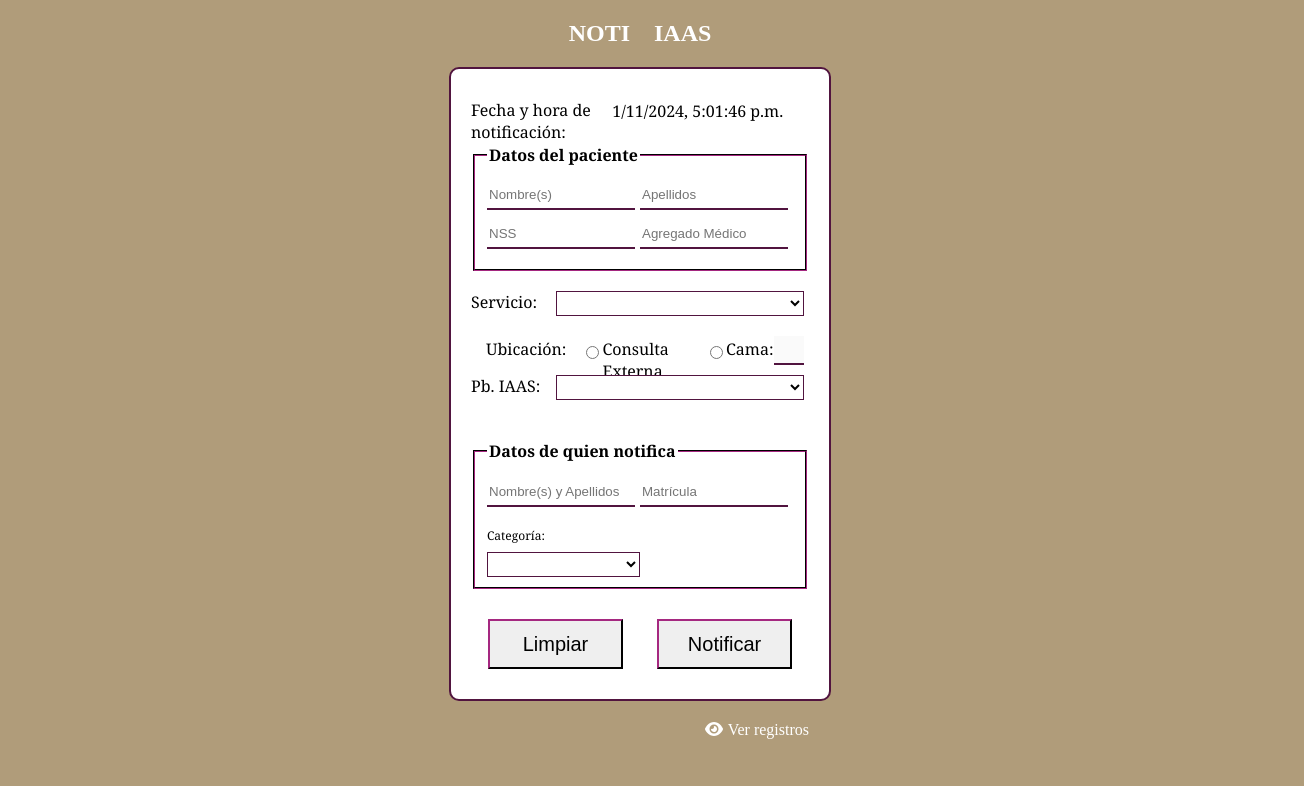
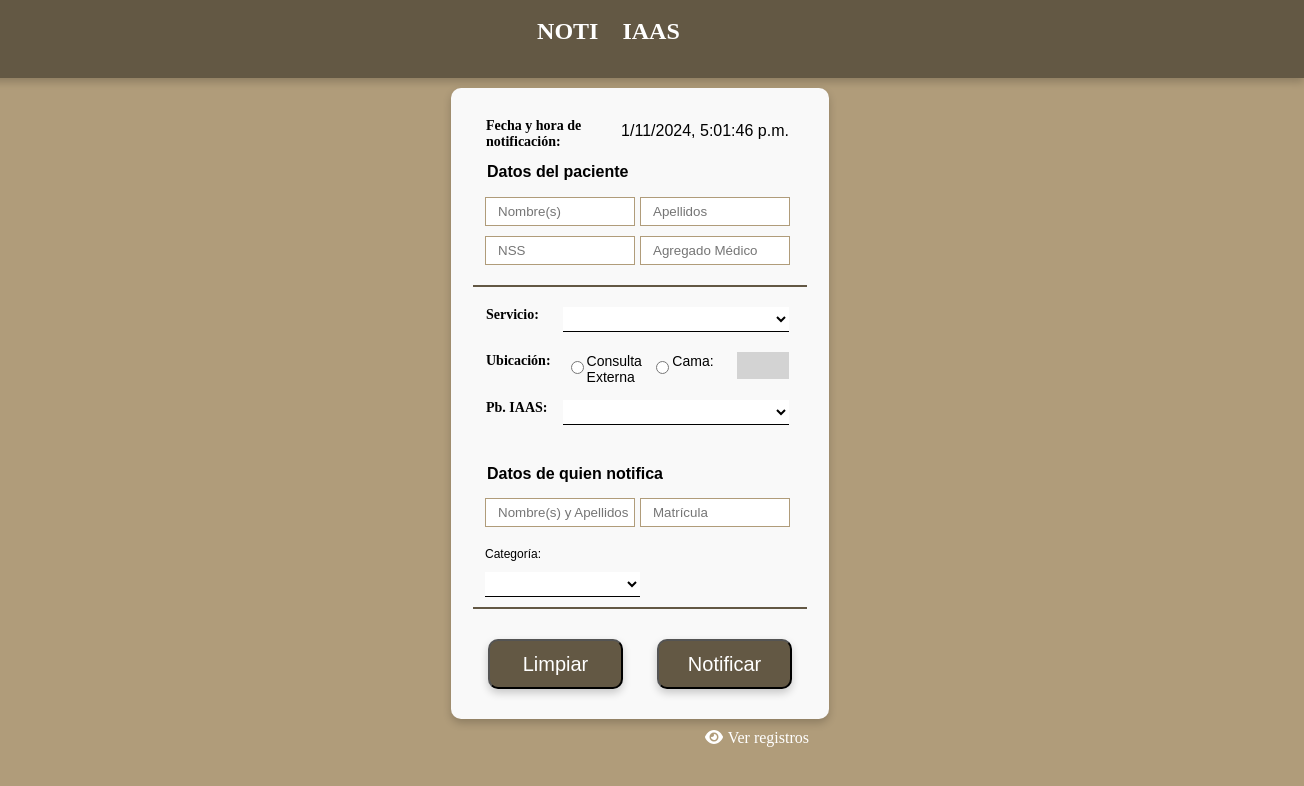
Before and after one commit to ciaeoax/NOTI-IAAS-HGSMF41, a plain HTML site: page index.html in a window 1280 px wide. Shown: the whole page, 1304 px wide, since content can reach past the window. Drawn offline with nearby package versions, Linux system fonts and the light colour scheme.

Commit message:
Update estilos.css

```diff
--- a/css/estilos.css
+++ b/css/estilos.css
@@ -1,7 +1,7 @@
 :root{
-    --bg-color: #d137a3;
-    --bold-color: #51143f;
-    --clear-color: #b22e8a;
+    --bg-color: #b09c7a;
+    --bold-color: #635844;
+    --clear-color: #fcdfaf;
 }
 
 /* Chrome, Safari, Edge, Opera */
@@ -16,34 +16,53 @@ input[type=number] {
 }
 
 body{
-    background: #b09c7a;/*var(--bold-color); /*linear-gradient(-45deg, var(--bold-color), var(--bg-color), var(--clear-color));*/
-    /*background-color: var(--bg-color);*/
+    background: #b09c7a;
     color: white;
 }
 select{
     background-color: white;
-    border-bottom-style: solid;
-    border-color: var(--bold-color);
+    border-style: solid;
+    border-color: var(--clear-color);
     height: 25px;
 }
 fieldset{
     border-color: var(--bold-color);
     margin-bottom: 20px;
     margin-top: 20px;
+    border-top-style: none;
+    border-left-style: none;
+    border-right-style: none;
+    border-bottom-style: solid;
 }
 legend{
     font-weight: bold;
 }
 input{
-    border-top-style: none;
-    border-left-style: none;
-    border-right-style: none;
+    border: 1px;
+    border-top-style: solid;
+    border-left-style: solid;
+    border-right-style: solid;
     border-bottom-style: solid;
-    border-color: var(--bold-color);
+    border-color: var(--bg-color);
     height: 25px;
+    text-indent: 10px;
+}
+input [type=radio]{
+    border-radius: 0px;
+}
+input[disabled]{
+    background-color: lightgrey;
+    cursor: not-allowed;
+    border: none;
 }
 label{
     height: 25px;
+}
+.labels{
+    font-size: 14px;
+    font-family: 'Montserrat';
+    font-weight: bold;
+    margin-left: 15px;
 }
 
 .form-all{
@@ -51,10 +70,10 @@ label{
     max-width: 338px;
     margin: auto;
     padding: 20px;
-    border: 2px solid var(--bold-color);
     border-radius: 10px;
-    background-color: white;
-    font-family: 'Georgia', sans-serif;
+    background-color: #f9f9f9;
+    font-family: 'Montserrat', sans-serif;
+    box-shadow: 0px 4px 8px rgba(0, 0, 0, 0.2);
 }
 .form-row2{
     display: flex;
@@ -64,7 +83,7 @@ label{
 }
 .form-row2 label{
     width: 45%;
-    margin-left: auto;
+    margin-left: 15px;
     margin-right: 5px;
 }
 .form-row2 input[type=text]{
@@ -78,7 +97,19 @@ label{
     margin-right: 5px;
 }
 .form-row2 select{
+    border: 1px;
+    border-top-style: none;
+    border-left-style: none;
+    border-right-style: none;
+    border-bottom-style: solid;
     margin-left: 0;
+    margin-right: 20px;
+    width: 140%;
+}
+.form-row2 input[name="unidad"]{
+    margin-top: 0;
+    margin-left: 0;
+    margin-bottom: 0;
     margin-right: 5px;
     width: 140%;
 }
@@ -89,12 +120,18 @@ label{
 
 .form-row{
     display: flex;
-    margin-bottom: 10px;
+    margin-bottom: 20px;
     align-items: center;
 }
 .form-row input[type=number]{
-    width:10%;
+    width:20%;
+    margin-right:20px;
+}
+.form-row label{
+    margin-left: 0px;
     margin-right:5px;
+    font-size: 14px;
+    width: 25%;
 }
 .form-row select{
     width: 50%;
@@ -139,13 +176,21 @@ button{
     width: 40%;
     justify-content: center;
     align-items: center;
-    border-color: var(--bold-color);
+    /*border-color: var(--bold-color);*/
+    background-color: var(--bold-color);
+    border-radius: 10px;
+    box-shadow: 0px 4px 8px rgba(0, 0, 0, 0.2);
+    color: white;
 }
 .send{
     text-align: right;
     max-width: 338px;
     margin: auto;
-    margin-top: 20px;
+    margin-top: 10px;
+}
+.send input{
+    width: 70%;
+    margin-bottom: 10px;
 }
 a{
     color: var(--bold-color);
@@ -161,4 +206,25 @@ a{
 .nospace select{
     width: 50%;
     margin-right: 5px;
+    border: 1px;
+    border-top-style: none;
+    border-left-style: none;
+    border-right-style: none;
+    border-bottom-style: solid;
 }
+.topper{
+    display: grid;
+    background-color: var(--bold-color);
+    height: 80px;
+    width: 110%;
+    box-shadow: 0px 4px 8px rgba(0, 0, 0, 0.2);
+    align-self: center;
+    justify-self: center;
+    gap: 0;
+    margin-bottom: 10px;
+    margin-top: -10px;
+    margin-left: -5%;
+}
+.date {
+    margin-right: 0;
+}
```
